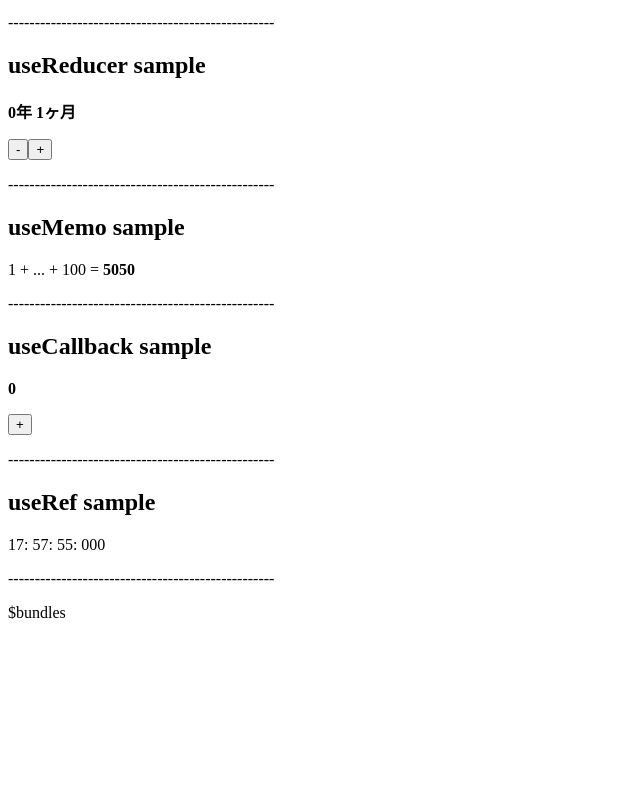
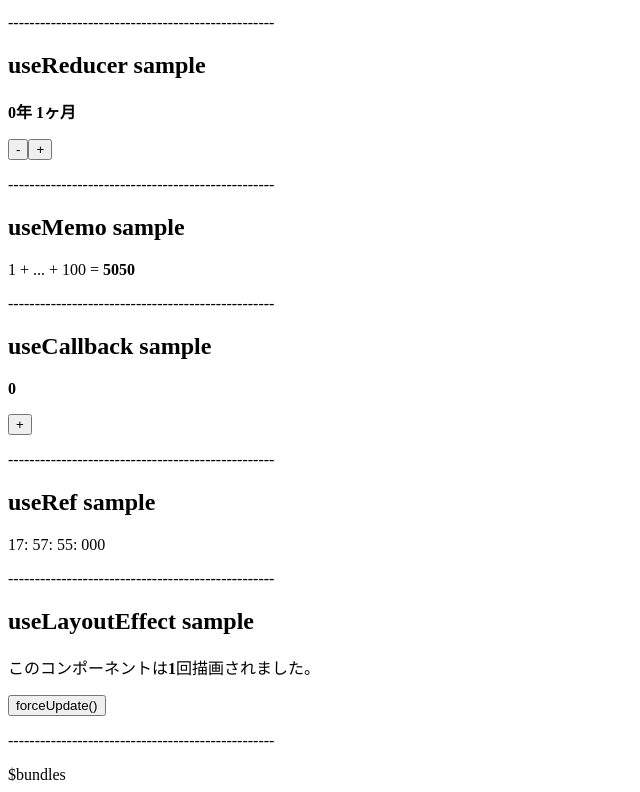
Before and after one commit to konbu310/hooks-and-fusebox, a React app: page / in a window 1280 px wide. Shown: the part 368-1160 px from the top of the page, without its empty margins (0-640 px from the left). Before the commit the page ends 998 px from the top, so only its background shows below. Built offline with nearby package versions, Linux system fonts and the light colour scheme.

Commit message:
add UseLayoutEffectSample

```diff
--- /dev/null
+++ b/src/components/UseLayoutEffect.tsx
@@ -0,0 +1,37 @@
+import * as React from "react";
+import { FC } from "react";
+import { Horizon } from "./Horizon";
+
+const { useLayoutEffect, useRef, useState } = React;
+
+export const UseLayoutEffectSample: FC<{}> = () => {
+  const displayAreaRef = useRef(null);
+  const renderCountRef = useRef(0);
+
+  useLayoutEffect(() => {
+    renderCountRef.current++;
+    displayAreaRef.current.textContent = String(renderCountRef.current);
+  });
+
+  const forceUpdate = useForceUpdate();
+
+  return (
+    <div>
+      <h2>useLayoutEffect sample</h2>
+      <p>
+        このコンポーネントは
+        <b ref={displayAreaRef} />
+        回描画されました。
+      </p>
+      <p>
+        <button onClick={forceUpdate}>forceUpdate()</button>
+      </p>
+      <Horizon />
+    </div>
+  );
+};
+
+const useForceUpdate = () => {
+  const [value, set] = useState(true);
+  return () => set(!value);
+};
--- a/src/index.tsx
+++ b/src/index.tsx
@@ -7,6 +7,7 @@ import { UseReducerSample } from "./components/UseReducerSample";
 import { UseMemoSample } from "./components/UseMemoSample";
 import { UseCallbackSample } from "./components/UseCallbackSample";
 import { UseRefSample } from "./components/UseRefSample";
+import { UseLayoutEffectSample } from "./components/UseLayoutEffect";
 
 ReactDOM.render(
   <div>
@@ -17,6 +18,7 @@ ReactDOM.render(
     <UseMemoSample n={100} />
     <UseCallbackSample />
     <UseRefSample />
+    <UseLayoutEffectSample />
   </div>,
   document.getElementById("root")
 );
```
